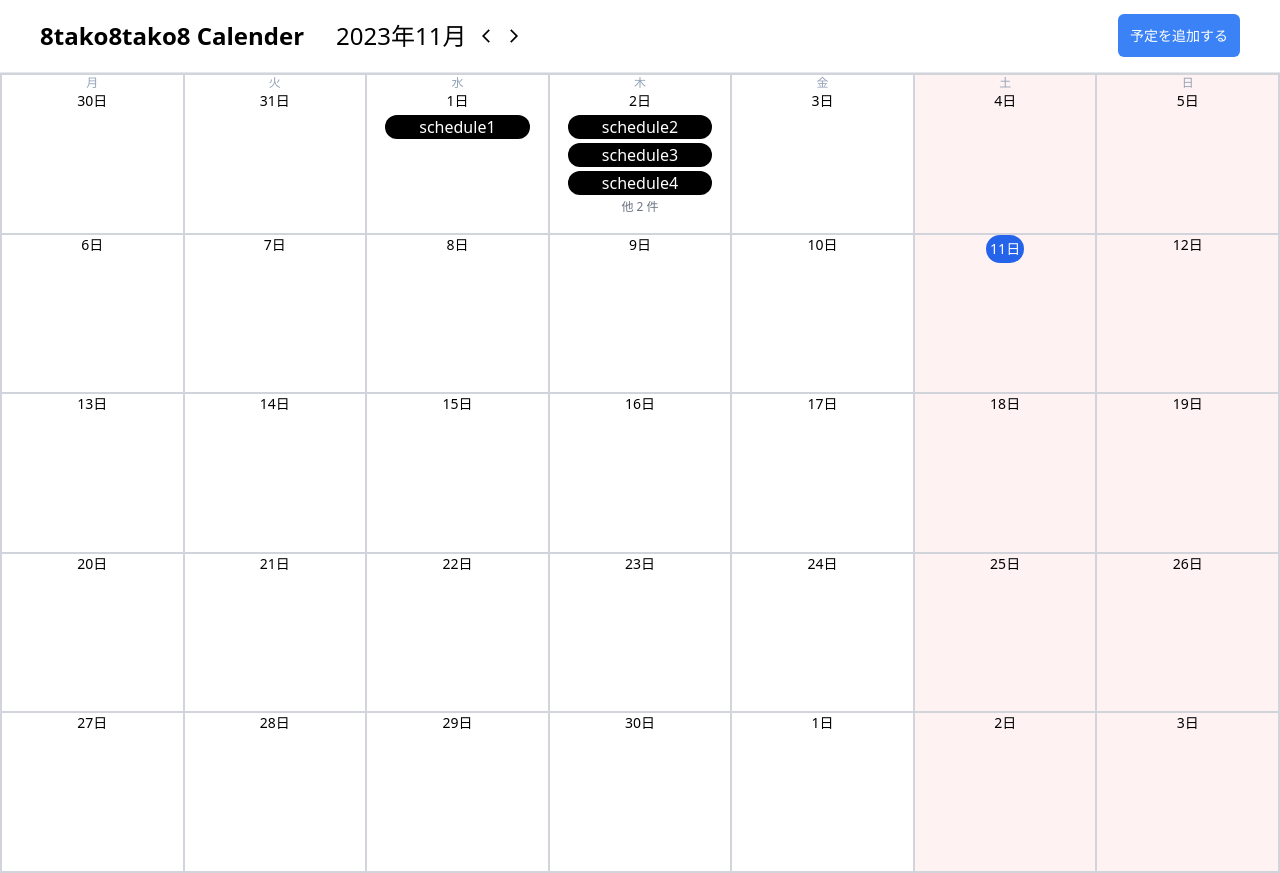
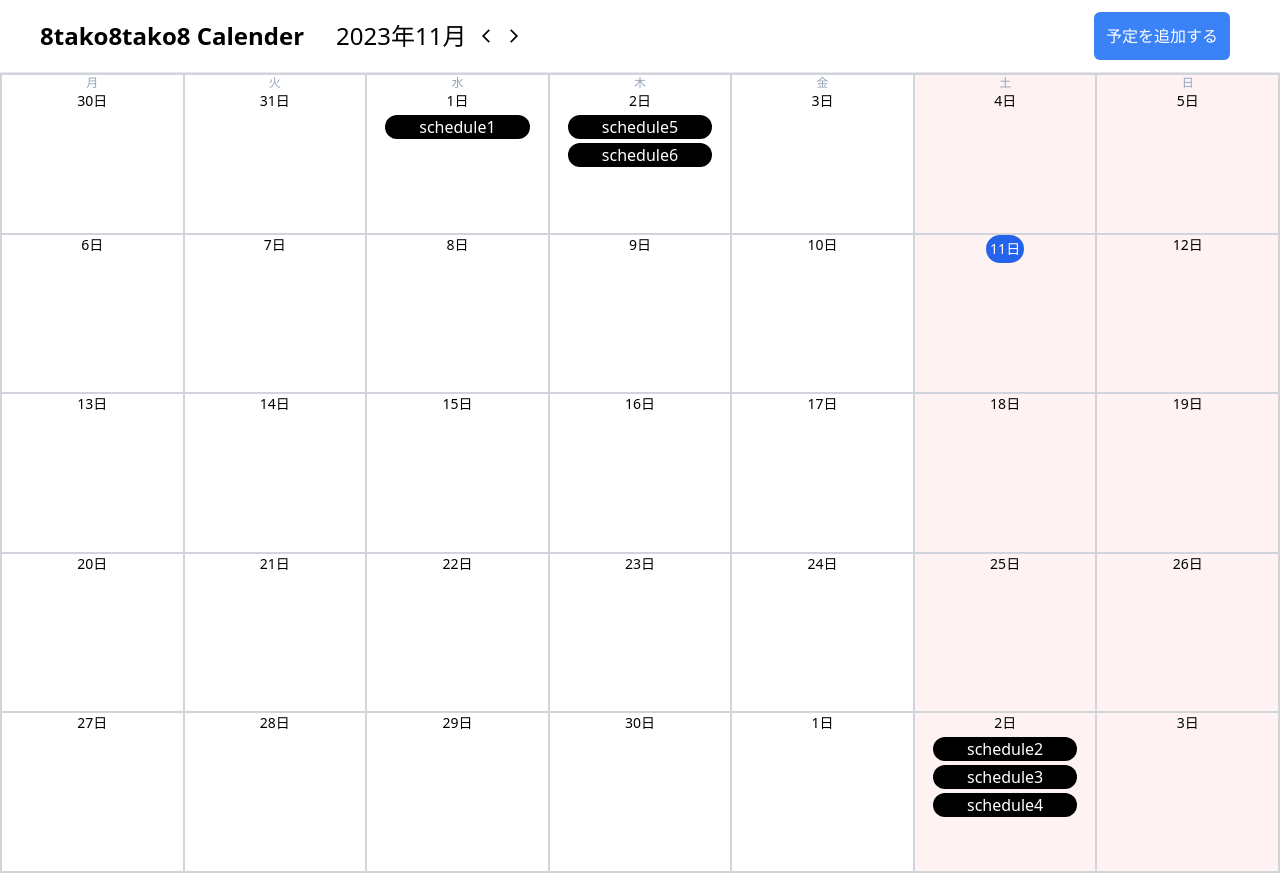
Before and after one commit to 8tako8tako8/nextjs_ts_calendar, a Next.js app: page / in a window 1280 px wide. Built offline with nearby package versions, Linux system fonts and the light colour scheme.

Commit message:
first commit: 大まかな画面を作る所まで

```diff
--- a/package.json
+++ b/package.json
@@ -17,6 +17,7 @@
     "react-dom": "^18"
   },
   "devDependencies": {
+    "@svgr/cli": "^8.1.0",
     "@types/node": "^20",
     "@types/react": "^18",
     "@types/react-dom": "^18",
--- a/src/app/globals.css
+++ b/src/app/globals.css
@@ -9,3 +9,34 @@
 .h-1-5 {
   height: 20%;
 }
+
+/* modal */
+.modalArea {
+  visibility: hidden;
+  opacity: 0;
+  position: fixed;
+  z-index: 10;
+  top: 0;
+  left: 0;
+  width: 100%;
+  height: 100%;
+  transition: 0.4s;
+}
+.modalActive {
+  visibility: visible;
+  opacity: 1;
+}
+.modalInActive {
+  visibility: hidden;
+  opacity: 0;
+}
+.modalWrapper {
+  position: absolute;
+  top: 50%;
+  left: 50%;
+  transform: translate(-50%, -50%);
+  width: 70%;
+  max-width: 500px;
+  padding: 10px 30px;
+  background-color: #fff;
+}
--- a/src/app/page.tsx
+++ b/src/app/page.tsx
@@ -1,27 +1,18 @@
+"use client";
+
+import CalendarHeader from "@/components/CalendarHeader";
 import DaySchedules from "@/components/DaySchedules";
-import { MaterialSymbolsArrowBackIos } from "@/components/MaterialSymbolsArrowBackIos";
-import { MaterialSymbolsArrowForwardIos } from "@/components/MaterialSymbolsArrowForwardIos";
 import { clsx } from "clsx";
 import {
-  addMonths,
-  addYears,
   eachDayOfInterval,
   eachWeekOfInterval,
   endOfMonth,
   endOfWeek,
-  format,
   getDate,
-  getYear,
   isWeekend,
   startOfMonth,
-  subMonths,
-  subYears,
 } from "date-fns";
 import { ja } from "date-fns/locale";
-import Link from "next/link";
-import { useSearchParams } from "next/navigation";
-import { useRouter } from "next/router";
-import { useState } from "react";
 
 type Schedule = {
   title: string;
@@ -37,18 +28,18 @@ const initialSchedules: Schedule[] = [
   },
   {
     title: "schedule2",
-    startAt: new Date(2023, 10, 2, 12, 0),
-    endAt: new Date(2023, 10, 2, 13, 0),
+    startAt: new Date(2023, 11, 2, 12, 0),
+    endAt: new Date(2023, 11, 2, 13, 0),
   },
   {
     title: "schedule3",
-    startAt: new Date(2023, 10, 2, 13, 0),
-    endAt: new Date(2023, 10, 2, 14, 0),
+    startAt: new Date(2023, 11, 2, 13, 0),
+    endAt: new Date(2023, 11, 2, 14, 0),
   },
   {
     title: "schedule4",
-    startAt: new Date(2023, 10, 2, 15, 0),
-    endAt: new Date(2023, 10, 2, 16, 0),
+    startAt: new Date(2023, 11, 2, 15, 0),
+    endAt: new Date(2023, 11, 2, 16, 0),
   },
   {
     title: "schedule5",
@@ -92,50 +83,15 @@ export default function Home({
     return ["日", "月", "火", "水", "木", "金", "土"][date.getDay()];
   };
 
-  const getPreviousMonthParams = () => {
-    const previousMonth = subMonths(targetMonth, 1);
-    return format(previousMonth, "'year='yyyy'&month='MM");
-  };
-
-  const getNextMonthParams = () => {
-    const nextMonth = addMonths(targetMonth, 1);
-    return format(nextMonth, "'year='yyyy'&month='MM");
-  };
-
   const weeks = getWeeksWhenStartOfMonday(targetMonth);
 
   return (
     <>
-      <div className="py-5 px-10 border-b flex justify-between items-center">
-        <div className="flex justify-center items-end space-x-8">
-          <h1 className="text-2xl font-extrabold">
-            <Link href="/">8tako8tako8 Calender</Link>
-          </h1>
-          <div className="flex items-center space-x-4">
-            <h3 className="text-2xl">
-              {yearString}年{monthString}月
-            </h3>
-            <div className="flex items-end space-x-2">
-              <Link href={`?${getPreviousMonthParams()}`}>
-                <MaterialSymbolsArrowBackIos />
-              </Link>
-              <Link href={`?${getNextMonthParams()}`}>
-                <MaterialSymbolsArrowForwardIos />
-              </Link>
-            </div>
-          </div>
-        </div>
-        <div>
-          <nav className="text-sm font-medium">
-            <Link
-              href="/schedules/new"
-              className="bg-blue-500 px-3 py-3 rounded-md text-white"
-            >
-              予定を追加する
-            </Link>
-          </nav>
-        </div>
-      </div>
+      <CalendarHeader
+        yearString={yearString}
+        monthString={monthString}
+        targetMonth={targetMonth}
+      />
       <div className="grid grid-cols-7 grid-rows-5 w-full h-full border border-gray-300">
         {weeks.map((week, row) =>
           week.map((day) => (
--- /dev/null
+++ b/src/components/CalendarHeader.tsx
@@ -0,0 +1,51 @@
+"use client";
+
+import { addMonths, format, subMonths } from "date-fns";
+import Link from "next/link";
+import { MaterialSymbolsArrowBackIos } from "@/components/MaterialSymbolsArrowBackIos";
+import { MaterialSymbolsArrowForwardIos } from "@/components/MaterialSymbolsArrowForwardIos";
+import CreateScheduleComponent from "./CreateScheduleComponent";
+
+type Props = {
+  yearString: string | string[];
+  monthString: string | string[];
+  targetMonth: Date;
+};
+
+const CalendarHeader = ({ yearString, monthString, targetMonth }: Props) => {
+  const getPreviousMonthParams = () => {
+    const previousMonth = subMonths(targetMonth, 1);
+    return format(previousMonth, "'year='yyyy'&month='MM");
+  };
+
+  const getNextMonthParams = () => {
+    const nextMonth = addMonths(targetMonth, 1);
+    return format(nextMonth, "'year='yyyy'&month='MM");
+  };
+
+  return (
+    <div className="py-5 px-10 border-b flex justify-between items-center">
+      <div className="flex justify-center items-end space-x-8">
+        <h1 className="text-2xl font-extrabold">
+          <Link href="/">8tako8tako8 Calender</Link>
+        </h1>
+        <div className="flex items-center space-x-4">
+          <h3 className="text-2xl">
+            {yearString}年{monthString}月
+          </h3>
+          <div className="flex items-end space-x-2">
+            <Link href={`?${getPreviousMonthParams()}`}>
+              <MaterialSymbolsArrowBackIos />
+            </Link>
+            <Link href={`?${getNextMonthParams()}`}>
+              <MaterialSymbolsArrowForwardIos />
+            </Link>
+          </div>
+        </div>
+      </div>
+      <CreateScheduleComponent />
+    </div>
+  );
+};
+
+export default CalendarHeader;
--- /dev/null
+++ b/src/components/CreateScheduleButton.tsx
@@ -0,0 +1,21 @@
+"use client";
+
+type Props = {
+  handleOpenModal: () => void;
+};
+
+const CreateScheduleButton = ({ handleOpenModal }: Props) => {
+  return (
+    <>
+      <button
+        onClick={handleOpenModal}
+        className="bg-blue-500 px-3 py-3 rounded-md text-white"
+        style={{ position: "fixed", right: "50px" }}
+      >
+        予定を追加する
+      </button>
+    </>
+  );
+};
+
+export default CreateScheduleButton;
--- /dev/null
+++ b/src/components/CreateScheduleComponent.tsx
@@ -0,0 +1,22 @@
+"use client";
+
+import { useState } from "react";
+import CreateScheduleModal from "./CreateScheduleModal";
+import CreateScheduleButton from "./CreateScheduleButton";
+
+const CreateScheduleComponent = () => {
+  const [isModalOpen, setIsModalOpen] = useState(false);
+
+  const handleOpenModal = () => {
+    setIsModalOpen(true);
+  };
+
+  return (
+    <>
+      <CreateScheduleButton handleOpenModal={handleOpenModal} />
+      {isModalOpen && <CreateScheduleModal />}
+    </>
+  );
+};
+
+export default CreateScheduleComponent;
--- /dev/null
+++ b/src/components/CreateScheduleModal.tsx
@@ -0,0 +1,104 @@
+"use client";
+
+import { useRouter } from "next/navigation";
+import { useState } from "react";
+import { HighlightOffBlack24Dp } from "./HighlightOffBlack24Dp";
+
+const CreateScheduleModal = () => {
+  const router = useRouter();
+
+  const [id, setId] = useState<string>("");
+  const [title, setTitle] = useState<string>("");
+  const [scheduleDate, setScheduleDate] = useState<Date>();
+  const [startTime, setStartTime] = useState<Date>();
+  const [endTime, setEndTime] = useState<Date>();
+
+  const handleCreateSchedule = async (e: React.FormEvent<HTMLFormElement>) => {
+    e.preventDefault();
+
+    // router.push("/");
+    // router.refresh();
+  };
+
+  return (
+    <div className="modal_wrap">
+      <section className="modalArea modalActive">
+        <div className="modalWrapper rounded-lg">
+          <div className="modalContents">
+            <form
+              className="bg-slate-200 p-6 rounded shadow-lg"
+              onSubmit={handleCreateSchedule}
+            >
+              <div className="flex justify-end">
+                <HighlightOffBlack24Dp />
+              </div>
+              <div>
+                <div className="mb-4">
+                  <label className="text-gray-700 text-sm font-bold mb-2">
+                    タイトル
+                  </label>
+                </div>
+                <div className="mb-4">
+                  <input
+                    type="text"
+                    className="shadow border rounded w-full py-2 px-3 text-gray-700 leading-tight focus:outline-none"
+                    onChange={(e) => setTitle(e.target.value)}
+                  />
+                </div>
+              </div>
+              <div>
+                <div className="mb-4">
+                  <label className="text-gray-700 text-sm fontfkjj-bold mb-2">
+                    予定日
+                  </label>
+                </div>
+                <div className="mb-4">
+                  <input
+                    type="date"
+                    className="shadow border rounded w-full py-2 px-3 text-gray-700 leading-tight focus:outline-none"
+                    onChange={(e) => setScheduleDate(new Date(e.target.value))}
+                  />
+                </div>
+              </div>
+              <div>
+                <div className="mb-4">
+                  <label className="text-gray-700 text-sm fontfkjj-bold mb-2">
+                    開始時間
+                  </label>
+                </div>
+                <div className="mb-4">
+                  <input
+                    type="time"
+                    className="shadow border rounded w-full py-2 px-3 text-gray-700 leading-tight focus:outline-none"
+                    onChange={(e) => setStartTime(new Date(e.target.value))}
+                  />
+                </div>
+              </div>
+              <div>
+                <div className="mb-4">
+                  <label className="text-gray-700 text-sm fontfkjj-bold mb-2">
+                    終了時間
+                  </label>
+                </div>
+                <div className="mb-4">
+                  <input
+                    type="time"
+                    className="shadow border rounded w-full py-2 px-3 text-gray-700 leading-tight focus:outline-none"
+                    onChange={(e) => setEndTime(new Date(e.target.value))}
+                  />
+                </div>
+              </div>
+              <div className="flex justify-center items-center">
+                <button className="bg-blue-500 px-3 py-3 rounded-md text-white">
+                  追加
+                </button>
+              </div>
+            </form>
+          </div>
+        </div>
+      </section>
+    </div>
+  );
+};
+
+export default CreateScheduleModal;
--- /dev/null
+++ b/src/components/HighlightOffBlack24Dp.tsx
@@ -0,0 +1,10 @@
+import { SVGProps } from "react";
+
+export function HighlightOffBlack24Dp(props: SVGProps<SVGSVGElement>) {
+  return (
+    <svg xmlns="http://www.w3.org/2000/svg" width={24} height={24} {...props}>
+      <path fill="none" d="M0 0h24v24H0z" />
+      <path d="M14.59 8 12 10.59 9.41 8 8 9.41 10.59 12 8 14.59 9.41 16 12 13.41 14.59 16 16 14.59 13.41 12 16 9.41zM12 2C6.47 2 2 6.47 2 12s4.47 10 10 10 10-4.47 10-10S17.53 2 12 2m0 18c-4.41 0-8-3.59-8-8s3.59-8 8-8 8 3.59 8 8-3.59 8-8 8" />
+    </svg>
+  );
+}
```
Also changed, not shown: 1 other file (tests, documents, lock files or other folders).
